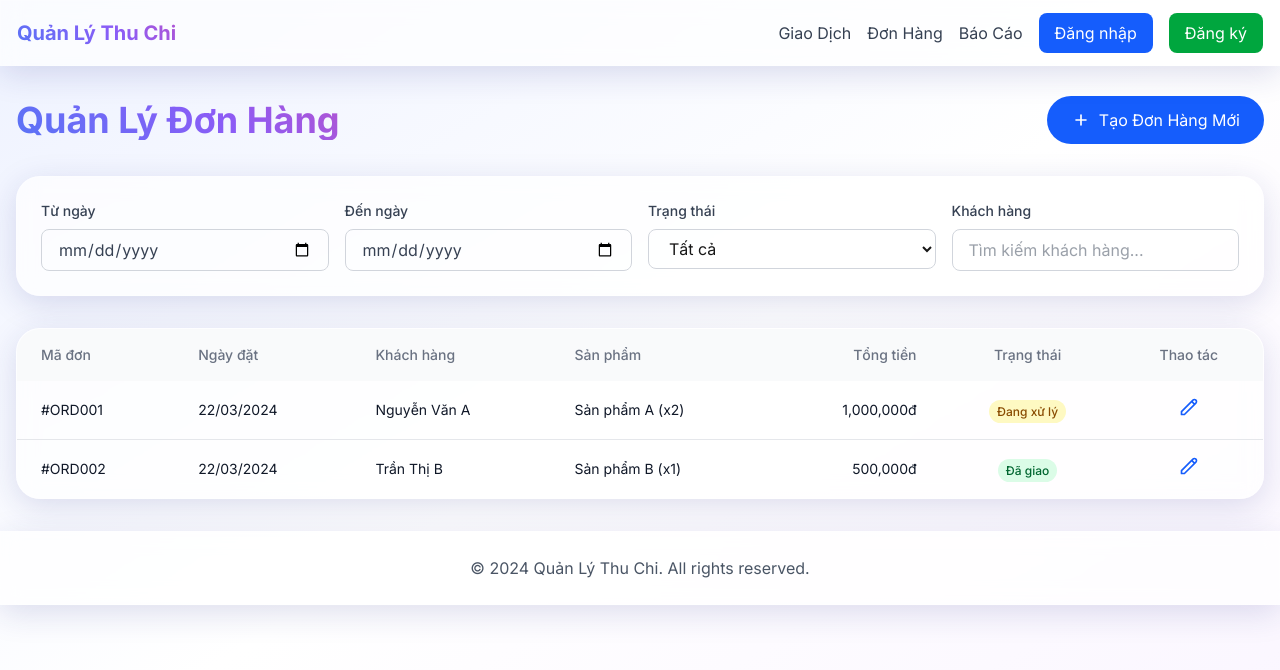
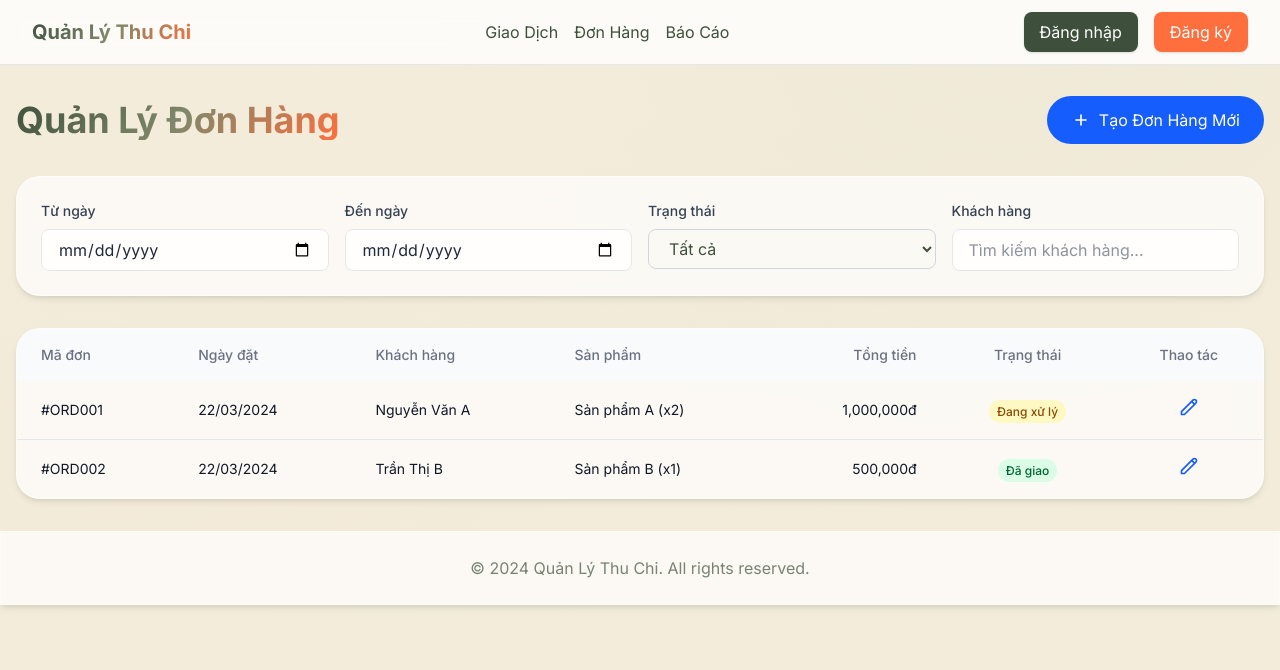
Before and after one commit to ManhLe-sys/quanlythuchi, a Next.js app: page /orders in a window 1280 px wide. Shown: the top 670 px of the page. Built offline with nearby package versions, Linux system fonts and the light colour scheme.

Commit message:
updat ecode

```diff
--- a/src/app/api/login/route.ts
+++ b/src/app/api/login/route.ts
@@ -64,33 +64,27 @@ export async function POST(req: Request) {
     const passwordMatch = await bcrypt.compare(password, storedPassword);
     console.log('Password match result:', passwordMatch);
 
-    if (!passwordMatch) {
-      console.log('Password mismatch for user:', email);
-      return NextResponse.json(
-        { error: 'Email hoặc mật khẩu không đúng' },
-        { status: 401 }
-      );
-    }
+    if (passwordMatch) {
+      // Lấy thông tin user từ sheet
+      const userData = {
+        email: user.get('Email'),
+        fullName: user.get('Họ và tên')
+      };
 
-    // Chỉ tạo token nếu mật khẩu đúng
-    if (passwordMatch) {
       const token = jwt.sign(
         {
-          userId: user.rowIndex,
-          email: user.get('Email'),
-          fullName: user.get('Họ và tên')
+          email: userData.email,
+          fullName: userData.fullName
         },
         process.env.JWT_SECRET || 'your-secret-key',
         { expiresIn: '1d' }
       );
 
       return NextResponse.json({
+        success: true,
         message: 'Đăng nhập thành công',
         token,
-        user: {
-          email: user.get('Email'),
-          fullName: user.get('Họ và tên')
-        }
+        user: userData
       });
     }
 
--- a/src/app/components/AuthButtons.tsx
+++ b/src/app/components/AuthButtons.tsx
@@ -10,7 +10,9 @@ export function AuthButtons() {
     return (
       <button
         onClick={logout}
-        className="px-4 py-2 bg-red-600 text-white rounded-lg hover:bg-red-700 transition-colors text-gray-700"
+        className="px-4 py-2 bg-[#2C3639] text-white rounded-lg
+          hover:bg-[#3F4E4F] transition-all duration-200
+          shadow-sm hover:shadow-md"
       >
         Đăng xuất
       </button>
@@ -21,13 +23,17 @@ export function AuthButtons() {
     <div className="flex items-center gap-4">
       <Link
         href="/login"
-        className="px-4 py-2 bg-blue-600 text-white rounded-lg hover:bg-blue-700 transition-colors text-gray-700"
+        className="px-4 py-2 bg-[#3E503C] text-white rounded-lg
+          hover:bg-[#7F886A] transition-all duration-200
+          shadow-sm hover:shadow-md"
       >
         Đăng nhập
       </Link>
       <Link
         href="/register"
-        className="px-4 py-2 bg-green-600 text-white rounded-lg hover:bg-green-700 transition-colors text-gray-700"
+        className="px-4 py-2 bg-[#FF6F3D] text-white rounded-lg
+          hover:brightness-110 transition-all duration-200
+          shadow-sm hover:shadow-md"
       >
         Đăng ký
       </Link>
--- /dev/null
+++ b/src/app/components/Header.tsx
@@ -0,0 +1,64 @@
+"use client";
+
+import { useAuth } from '../contexts/AuthContext';
+import { AuthButtons } from './AuthButtons';
+import Link from 'next/link';
+
+export function Header() {
+  const { isAuthenticated, user } = useAuth();
+
+  return (
+    <header className="bg-white/80 backdrop-blur-md border-b border-gray-200 fixed top-0 left-0 right-0 z-50">
+      <div className="max-w-7xl mx-auto px-4 sm:px-6 lg:px-8">
+        <div className="flex justify-between items-center h-16">
+          {/* Logo */}
+          <Link href="/" className="flex items-center">
+            <span className="text-xl font-bold gradient-text">Quản Lý Thu Chi</span>
+          </Link>
+
+          {/* Navigation Links */}
+          <div className="hidden md:flex items-center space-x-4">
+            <Link
+              href="/transactions"
+              className="text-[#3E503C] hover:text-[#7F886A] transition-colors"
+            >
+              Giao Dịch
+            </Link>
+            <Link
+              href="/orders"
+              className="text-[#3E503C] hover:text-[#7F886A] transition-colors"
+            >
+              Đơn Hàng
+            </Link>
+            <Link
+              href="/reports"
+              className="text-[#3E503C] hover:text-[#7F886A] transition-colors"
+            >
+              Báo Cáo
+            </Link>
+          </div>
+
+          {/* User Info & Auth Buttons */}
+          <div className="flex items-center gap-4">
+            {isAuthenticated && user && (
+              <div className="flex items-center mr-4">
+                <div className="flex flex-col items-end">
+                  <span className="text-sm font-medium text-[#3E503C]">
+                    {user.fullName}
+                  </span>
+                  <span className="text-xs text-[#3E503C]/70">
+                    {user.email}
+                  </span>
+                </div>
+                <div className="w-8 h-8 rounded-full bg-[#3E503C] text-white flex items-center justify-center ml-3">
+                  {user.fullName?.[0]?.toUpperCase() || '?'}
+                </div>
+              </div>
+            )}
+            <AuthButtons />
+          </div>
+        </div>
+      </div>
+    </header>
+  );
+}
--- a/src/app/contexts/AuthContext.tsx
+++ b/src/app/contexts/AuthContext.tsx
@@ -2,31 +2,46 @@
 
 import { createContext, useContext, useState, ReactNode } from "react";
 
+interface User {
+  fullName: string;
+  email: string;
+}
+
 interface AuthContextType {
   isAuthenticated: boolean;
-  login: () => void;
+  user: User | null;
+  login: (userData?: User) => void;
   logout: () => void;
 }
 
-const AuthContext = createContext<AuthContextType | undefined>(undefined);
+const AuthContext = createContext<AuthContextType>({
+  isAuthenticated: false,
+  user: null,
+  login: () => {},
+  logout: () => {},
+});
 
 export function AuthProvider({ children }: { children: ReactNode }) {
   const [isAuthenticated, setIsAuthenticated] = useState(false);
+  const [user, setUser] = useState<User | null>(null);
 
-  const login = () => setIsAuthenticated(true);
-  const logout = () => setIsAuthenticated(false);
+  const login = (userData?: User) => {
+    setIsAuthenticated(true);
+    if (userData) {
+      setUser(userData);
+    }
+  };
+
+  const logout = () => {
+    setIsAuthenticated(false);
+    setUser(null);
+  };
 
   return (
-    <AuthContext.Provider value={{ isAuthenticated, login, logout }}>
+    <AuthContext.Provider value={{ isAuthenticated, user, login, logout }}>
       {children}
     </AuthContext.Provider>
   );
 }
 
-export function useAuth() {
-  const context = useContext(AuthContext);
-  if (context === undefined) {
-    throw new Error("useAuth must be used within an AuthProvider");
-  }
-  return context;
-}
+export const useAuth = () => useContext(AuthContext);
--- a/src/app/globals.css
+++ b/src/app/globals.css
@@ -1,8 +1,22 @@
 @import "tailwindcss";
 
 :root {
-  --background: #ffffff;
-  --foreground: #171717;
+  /* Bảng màu chính */
+  --color-primary: #3E503C;    /* Xanh rêu đậm */
+  --color-secondary: #7F886A;  /* Xanh rêu nhạt */
+  --color-background: #F3ECDB; /* Kem */
+  --color-accent: #FF6F3D;     /* Cam */
+  --color-text: #3E503C;       /* Màu chữ chính */
+
+  /* Các biến màu hệ thống */
+  --background: var(--color-background);
+  --foreground: var(--color-text);
+  --input-bg: rgba(255, 255, 255, 0.9);
+  --card-bg: rgba(255, 255, 255, 0.85);
+
+  --shadow-sm: 0 2px 4px rgba(62, 80, 60, 0.1);
+  --shadow-md: 0 4px 6px rgba(62, 80, 60, 0.12);
+  --shadow-lg: 0 10px 15px rgba(62, 80, 60, 0.15);
 }
 
 @theme inline {
@@ -20,9 +34,13 @@
 }
 
 body {
-  background: var(--background);
+  background-color: var(--color-background);
+  background-image:
+    radial-gradient(at 80% 0%, rgba(127, 136, 106, 0.15) 0px, transparent 50%),
+    radial-gradient(at 0% 50%, rgba(255, 111, 61, 0.1) 0px, transparent 50%);
+  min-height: 100vh;
   color: var(--foreground);
-  font-family: Arial, Helvetica, sans-serif;
+  font-family: 'Inter', sans-serif;
 }
 
 @tailwind base;
@@ -74,6 +92,11 @@ body {
   }
 }
 
+@keyframes subtle-wave {
+  0%, 100% { background-position: 0% 50%; }
+  50% { background-position: 100% 50%; }
+}
+
 .animate-float {
   animation: float 6s ease-in-out infinite;
 }
@@ -93,11 +116,27 @@ body {
   animation: gradient 15s ease infinite;
 }
 
+.animate-background {
+  animation: subtle-wave 15s ease infinite;
+  background-size: 200% 200%;
+}
+
 .glass-card {
   background: rgba(255, 255, 255, 0.7);
   backdrop-filter: blur(10px);
-  border: 1px solid rgba(255, 255, 255, 0.2);
-  box-shadow: 0 8px 32px 0 rgba(31, 38, 135, 0.15);
+  border: 1px solid rgba(255, 255, 255, 0.5);
+  box-shadow:
+    0 4px 6px -1px rgba(62, 80, 60, 0.12),
+    0 2px 4px -1px rgba(62, 80, 60, 0.07);
+  transition: all 0.3s ease;
+}
+
+.glass-card:hover {
+  background: rgba(255, 255, 255, 0.8);
+  box-shadow:
+    0 10px 15px -3px rgba(62, 80, 60, 0.15),
+    0 4px 6px -2px rgba(62, 80, 60, 0.1);
+  transform: translateY(-2px);
 }
 
 .glass-button {
@@ -108,23 +147,52 @@ body {
 }
 
 .hover-lift {
-  transition: transform 0.3s ease, box-shadow 0.3s ease;
+  transition: all 0.3s ease;
 }
 
 .hover-lift:hover {
-  transform: translateY(-5px);
-  box-shadow: 0 12px 24px rgba(0, 0, 0, 0.1);
+  transform: translateY(-4px);
+  box-shadow:
+    0 10px 15px -3px rgba(0, 0, 0, 0.1),
+    0 4px 6px -2px rgba(0, 0, 0, 0.05);
 }
 
 .gradient-text {
-  background: linear-gradient(45deg, #3b82f6, #8b5cf6, #ec4899);
+  background: linear-gradient(135deg,
+    #3E503C 0%,
+    #7F886A 50%,
+    #FF6F3D 100%
+  );
   -webkit-background-clip: text;
   background-clip: text;
   color: transparent;
-  background-size: 200% 200%;
-  animation: gradient 8s ease infinite;
 }
 
 input {
-  @apply text-gray-700;
+  @apply bg-white/80 border-gray-200 text-gray-800
+    focus:border-[#FF6F3D] focus:ring-[#FF6F3D]/20
+    rounded-lg transition-all duration-200;
 }
+
+input:focus {
+  @apply bg-white shadow-sm;
+}
+
+/* Button styles */
+.btn-primary {
+  @apply bg-gradient-to-r from-[#3E503C] to-[#7F886A]
+    hover:from-[#7F886A] hover:to-[#3E503C]
+    text-white font-medium
+    shadow-sm hover:shadow-md
+    transition-all duration-300
+    rounded-lg;
+}
+
+.btn-secondary {
+  @apply bg-[#FF6F3D]
+    hover:bg-[#ff835c]
+    text-white font-medium
+    shadow-sm hover:shadow-md
+    transition-all duration-300
+    rounded-lg;
+}
--- a/src/app/layout.tsx
+++ b/src/app/layout.tsx
@@ -4,6 +4,7 @@ import "./globals.css";
 import { AuthProvider } from "./contexts/AuthContext";
 import Link from "next/link";
 import { AuthButtons } from './components/AuthButtons';
+import { Header } from './components/Header';
 
 const inter = Inter({ subsets: ["latin"] });
 
@@ -21,46 +22,15 @@ export default function RootLayout({
     <html lang="vi">
       <body className={inter.className}>
         <AuthProvider>
-          <div className="min-h-screen bg-gradient-to-br from-indigo-50 via-white to-purple-50">
-            {/* Navigation */}
-            <nav className="glass-card fixed top-0 left-0 right-0 z-50">
-              <div className="container mx-auto px-4">
-                <div className="flex items-center justify-between h-16">
-                  <Link href="/" className="text-xl font-bold gradient-text">
-                    Quản Lý Thu Chi
-                  </Link>
-                  <div className="flex items-center gap-4">
-                    <Link
-                      href="/transactions"
-                      className="text-gray-700 hover:text-blue-600 transition-colors"
-                    >
-                      Giao Dịch
-                    </Link>
-                    <Link
-                      href="/orders"
-                      className="text-gray-700 hover:text-blue-600 transition-colors"
-                    >
-                      Đơn Hàng
-                    </Link>
-                    <Link
-                      href="/reports"
-                      className="text-gray-700 hover:text-blue-600 transition-colors"
-                    >
-                      Báo Cáo
-                    </Link>
-                    <AuthButtons />
-                  </div>
-                </div>
-              </div>
-            </nav>
-
+          <div className="min-h-screen bg-gradient-to-br from-[#F3ECDB] via-[#F3ECDB]/80 to-[#F3ECDB]">
+            <Header />
             {/* Main Content */}
             <main className="pt-16">{children}</main>
 
             {/* Footer */}
             <footer className="glass-card mt-auto">
               <div className="container mx-auto px-4 py-6">
-                <p className="text-center text-gray-600">
+                <p className="text-center text-[#3E503C]/70">
                   © 2024 Quản Lý Thu Chi. All rights reserved.
                 </p>
               </div>
```
Also changed, not shown: src/app/components/Toast.tsx (added, +40 -0 lines), src/app/login/page.tsx (+23 -39 lines).
